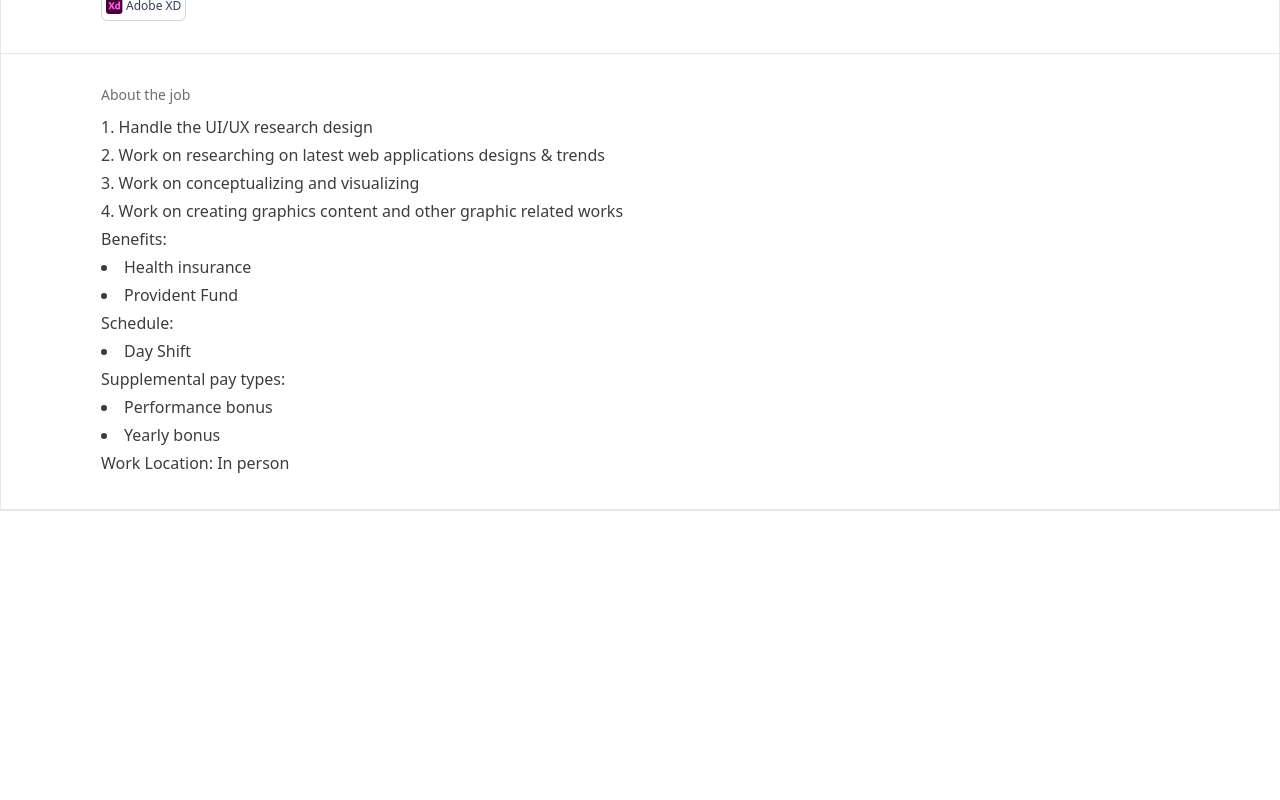
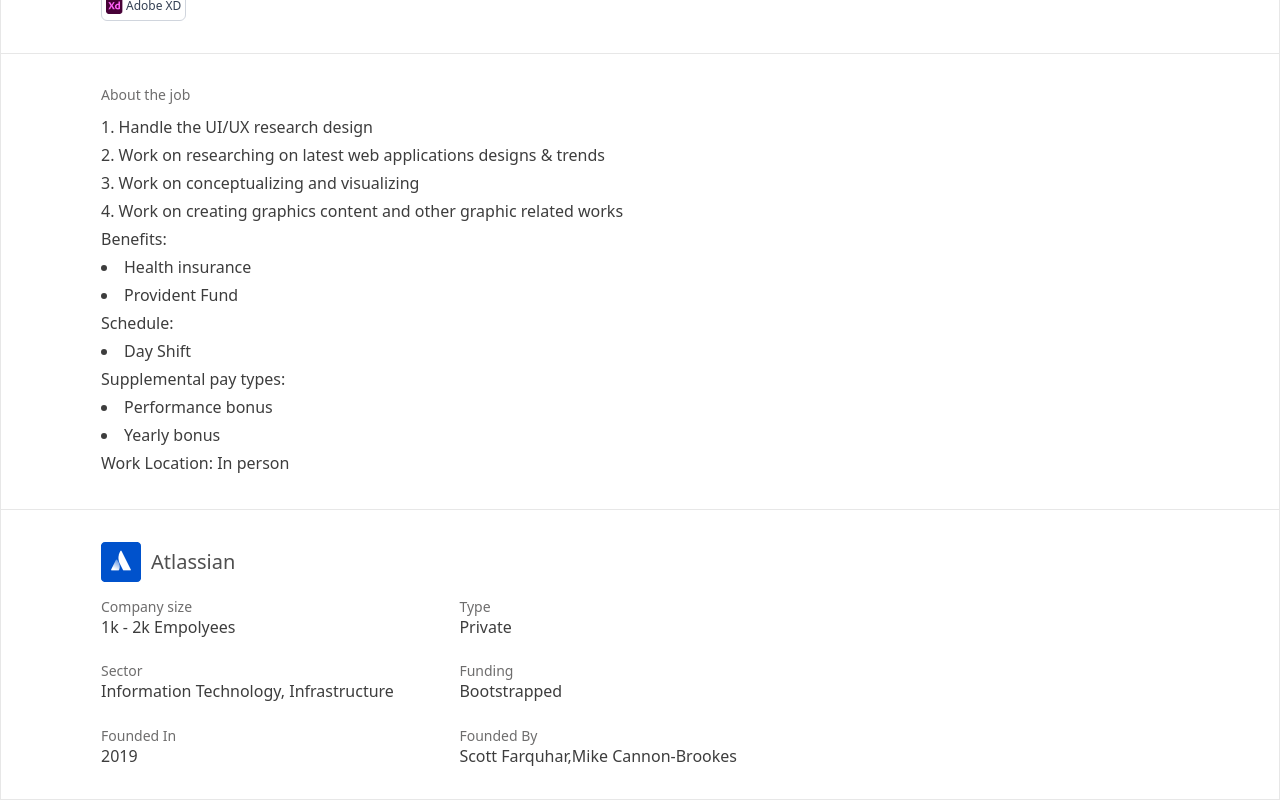
Before and after one commit to Dikshantw/job-preview-dashboard, a React (Vite) app: page / in a window 1280 px wide. Shown: the part 728-1528 px from the top of the page. Before the commit the page ends 1239 px from the top, so only its background shows below. Built offline with nearby package versions, Linux system fonts and the light colour scheme.

Commit message:
added company section

```diff
--- a/src/components/JobDescription.tsx
+++ b/src/components/JobDescription.tsx
@@ -3,6 +3,7 @@ import coinsIcon from "../assets/coins-stacked-03.svg";
 import Figma from "../assets/figma.png";
 import AdobeIllustrator from "../assets/adobeIL.png";
 import AdobeXD from "../assets/adobeXD.png";
+import AtlasianLogo from "../assets/atlasianLogo.png";
 const JobDescription = () => {
   return (
     <div className="flex flex-col w-full border border-solid border-[#E7E7E7]">
@@ -130,6 +131,80 @@ const JobDescription = () => {
         </div>
       </div>
       <div className=" h-[1px] bg-[#E7E7E7]"></div>
+      {/* About hob section */}
+      <div className="flex flex-col w-[736px] gap-4 pl-[100px] py-8">
+        <div className="flex justify-start items-center gap-[10px]">
+          <img src={AtlasianLogo} alt="atlasian logo" />
+          <p className="text-xl text-[#4F4F4F] font-medium leading-[27px] text-left">
+            Atlassian
+          </p>
+        </div>
+        <div className="flex justify-between gap-12">
+          <div className="flex flex-col gap-6">
+            <div>
+              <p className="text-sm text-[#6E6D6D] font-medium leading-[18.9px] text-left">
+                Company size
+              </p>
+              <p className="text-base text-[#3D3D3D] font-medium leading-[21.6px] text-left">
+                1k - 2k Empolyees
+              </p>
+            </div>
+            <div>
+              <p className="text-sm text-[#6E6D6D] font-medium leading-[18.9px] text-left">
+                Sector
+              </p>
+              <p className="text-base text-[#3D3D3D] font-medium leading-[21.6px] text-left">
+                Information Technology, Infrastructure
+              </p>
+            </div>
+            <div>
+              <p className="text-sm text-[#6E6D6D] font-medium leading-[18.9px] text-left">
+                Founded In
+              </p>
+              <p className="text-base text-[#3D3D3D] font-medium leading-[21.6px] text-left">
+                2019
+              </p>
+            </div>
+          </div>
+          <div className="flex flex-col gap-6">
+            <div>
+              <p className="text-sm text-[#6E6D6D] font-medium leading-[18.9px] text-left">
+                Type
+              </p>
+              <p className="text-base text-[#3D3D3D] font-medium leading-[21.6px] text-left">
+                Private
+              </p>
+            </div>
+            <div>
+              <p className="text-sm text-[#6E6D6D] font-medium leading-[18.9px] text-left">
+                Funding
+              </p>
+              <p className="text-base text-[#3D3D3D] font-medium leading-[21.6px] text-left">
+                Bootstrapped
+              </p>
+            </div>
+            <div>
+              <p className="text-sm text-[#6E6D6D] font-medium leading-[18.9px] text-left">
+                Founded By
+              </p>
+              <p className="text-base text-[#3D3D3D] font-medium leading-[21.6px] text-left">
+                <a
+                  href="https://www.google.com/search?sca_esv=2e8a42a989b18c72&sca_upv=1&sxsrf=ADLYWIJfOan6Il30oG_UZfuOgWJJQyy6jw:1718807486320&q=Scott+Farquhar&si=ACC90nwLLwns5sISZcdzuISy7t-NHozt8Cbt6G3WNQfC9ekAgGn2U5_lv-iJKoEW9GGV3oQ_U1KzHM3grBvdDJw8AP9jrnXyCRK6qNSYCb3jHdJP2aGUh_HIEtaCjacARkKoOWECb-5Ob0Mv9e_MI4c_vMY8PVDZWA6-OO6yqvbV1TIRgm4P4FtNTbK6rHh3ojk0CXz_ZgaKdVf6VpRiXhZ7YUAy8LzI5HMyryDEBGhju5Ama_FvECG7_qGa4tSKw7XIbHa99s9btrbgRBy-6z85_2p6BPYPhA%3D%3D&sa=X&sqi=2&ved=2ahUKEwip7KLt8OeGAxVBRmwGHTGjBGsQmxMoAXoECDYQAw"
+                  target="blank"
+                >
+                  Scott Farquhar,
+                </a>
+                <a
+                  href="https://www.google.com/search?sca_esv=2e8a42a989b18c72&sca_upv=1&sxsrf=ADLYWIJfOan6Il30oG_UZfuOgWJJQyy6jw:1718807486320&q=Mike+Cannon-Brookes&si=ACC90nwLLwns5sISZcdzuISy7t-NHozt8Cbt6G3WNQfC9ekAgJsvrQUWPOKZ8iETJQdvnbU2UFD7BVWUbHmvxqkn_X6fnbX-LLuIjmm9FYDOCdLoN8dDFvHE1HsZUhT6XIGTrbZRGGDIDstquY_yluK6YQX1NkHtmo0wsp8wVD7ouAbjfDvaQHjO4Iyd2AKnCQbPH8-Ah5otgNPwHcJ39HScqiWv6SVxYRXUiznwfdbns6uKnydurua8JyyTlcxFT3lPFMTAfAAzqy-x0DxflUh6aHFtCEgFOChGuNdxmDlND1wruAK7SbM%3D&sa=X&sqi=2&ved=2ahUKEwip7KLt8OeGAxVBRmwGHTGjBGsQmxMoAnoECDYQBA"
+                  target="blank"
+                >
+                  Mike Cannon-Brookes
+                </a>
+              </p>
+            </div>
+          </div>
+        </div>
+      </div>
     </div>
   );
 };
```
